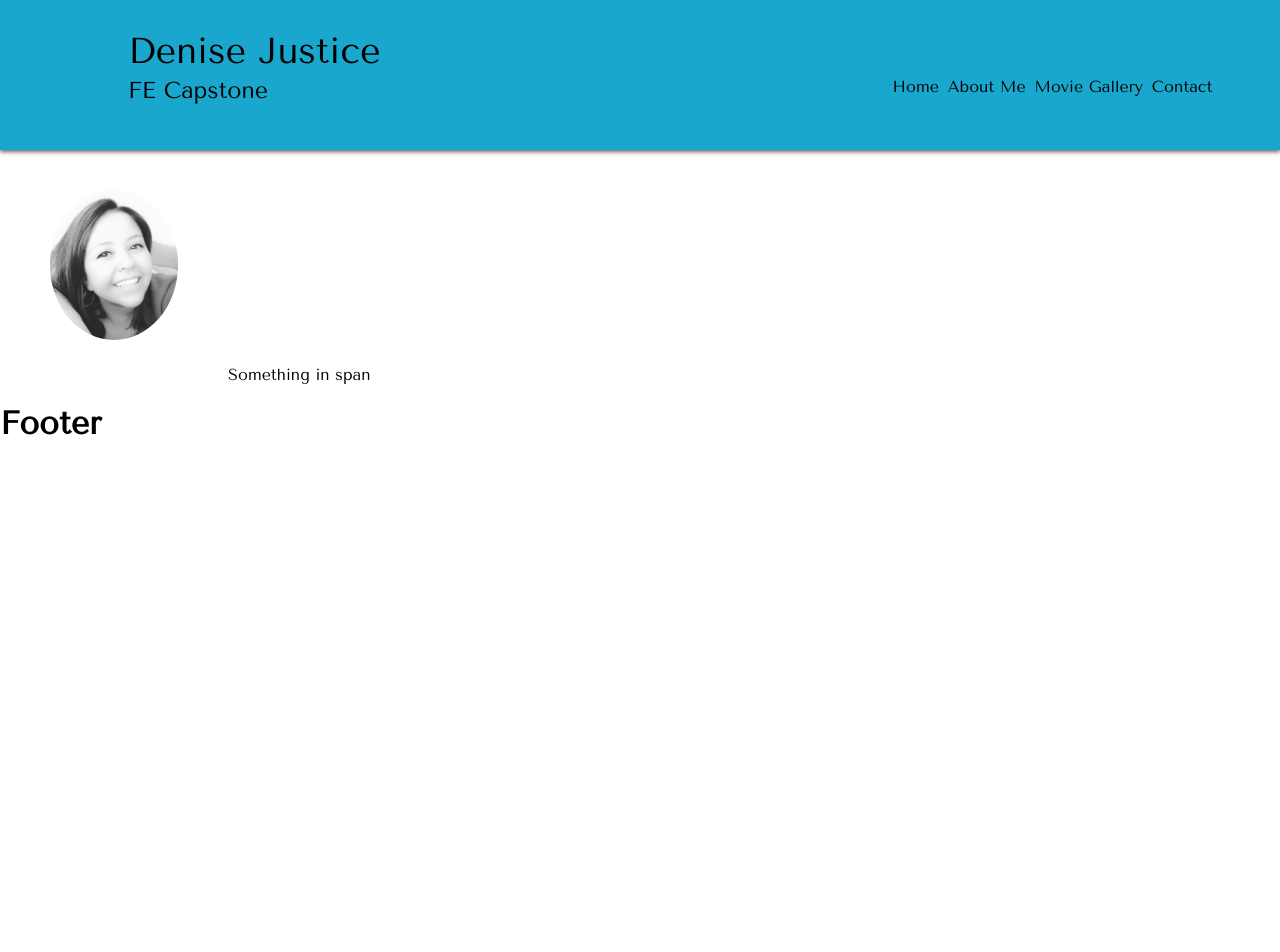
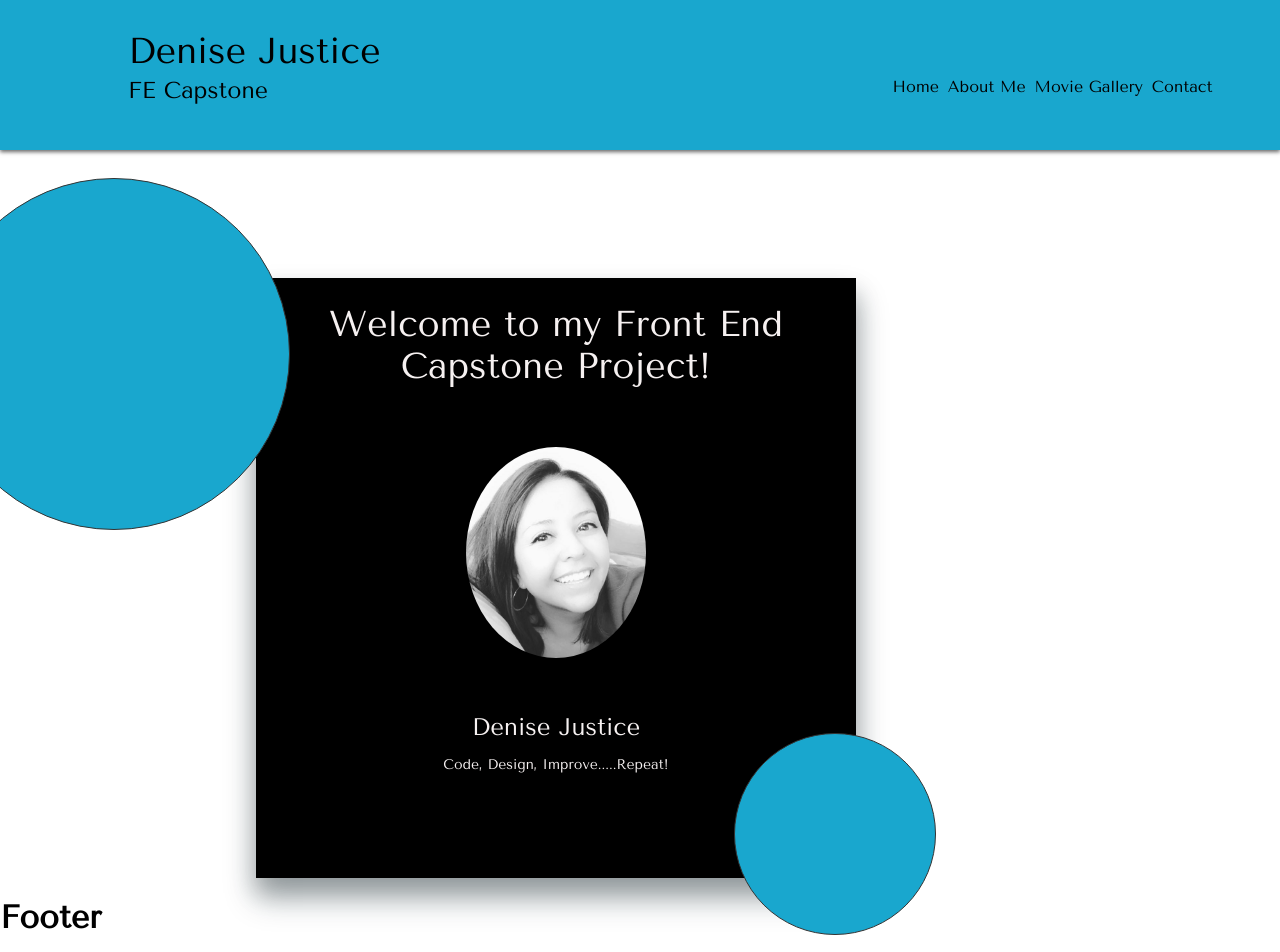
Before and after one commit to Denise-Devpipeline/fe-capstone, a React (Create React App) app: page / in a window 1280 px wide. Shown: the top 952 px of the page. Before the commit the page ends 800 px from the top, so only its background shows below. Built offline with nearby package versions, Linux system fonts and the light colour scheme.

Commit message:
Styled Home Page Partially

```diff
--- a/src/index.scss
+++ b/src/index.scss
@@ -4,9 +4,67 @@
 body {
   margin: 0;
 }
+
+.top-header-container {
+  margin: 10% 0 0 20%;
+  height: 600px;
+  width: 600px;
+  background-color: black;
+  color: #f6f1f1;
+  position: relative;
+  z-index: 1;
+  box-shadow: rgba(11, 37, 47, 0.3) 0px 20px 30px,
+    rgba(0, 0, 0, 0.22) 0px 15px 22px;
+
+  .header-title-wrapper {
+    text-align: center;
+    padding: 25px 0 10px 0;
+    font-size: 36px;
+  }
+
+  .circle1 {
+    width: 350px;
+    height: 350px;
+    border-radius: 50%;
+    background-color: #ccc;
+    border: 1px solid #333;
+    position: absolute;
+    z-index: -1;
+    top: -100px;
+    left: -318px;
+    background-color: #19a7ce;
+  }
+
+  .circle2 {
+    width: 200px;
+    height: 200px;
+    border-radius: 50%;
+    background-color: #ccc;
+    border: 1px solid #333;
+    position: absolute;
+    z-index: -1;
+    top: 455px;
+    right: -80px;
+    background-color: #19a7ce;
+  }
+
+  .f-l-name-wrapper {
+    text-align: center;
+    padding: 5px 0 10px 0;
+    font-size: 24px;
+  }
+
+  .msg-wrapper {
+    text-align: center;
+    padding: 5px 0 10px 0;
+    font-size: 14px;
+  }
+}
 img {
-  width: 10%;
-  height: auto;
+  display: block;
+  margin-left: auto;
+  margin-right: auto;
+  width: 30%;
   border-radius: 50%;
-  padding: 40px 50px;
+  padding: 50px;
 }
--- a/src/pages/Home.js
+++ b/src/pages/Home.js
@@ -1,12 +1,19 @@
 import BAndWPicture from "../images/b&waboutpic.jpeg";
 
-function Home() {
+export default function Home() {
   return (
-    <div className="home-page">
-      <img src={BAndWPicture} alt="Black and white photo of the developer" />
-      <span>Something in span</span>
+    <div className="top-header-container">
+      <div className="circle1"></div>
+      <div className="header-title-wrapper">
+        Welcome to my Front End Capstone Project!
+      </div>
+
+      <div className="pic-name-msg-container">
+        <img src={BAndWPicture} alt="Black and white photo of the developer" />
+        <div className="circle2"></div>
+        <div className="f-l-name-wrapper">Denise Justice</div>
+        <div className="msg-wrapper">Code, Design, Improve.....Repeat!</div>
+      </div>
     </div>
   );
 }
-
-export default Home;
```
